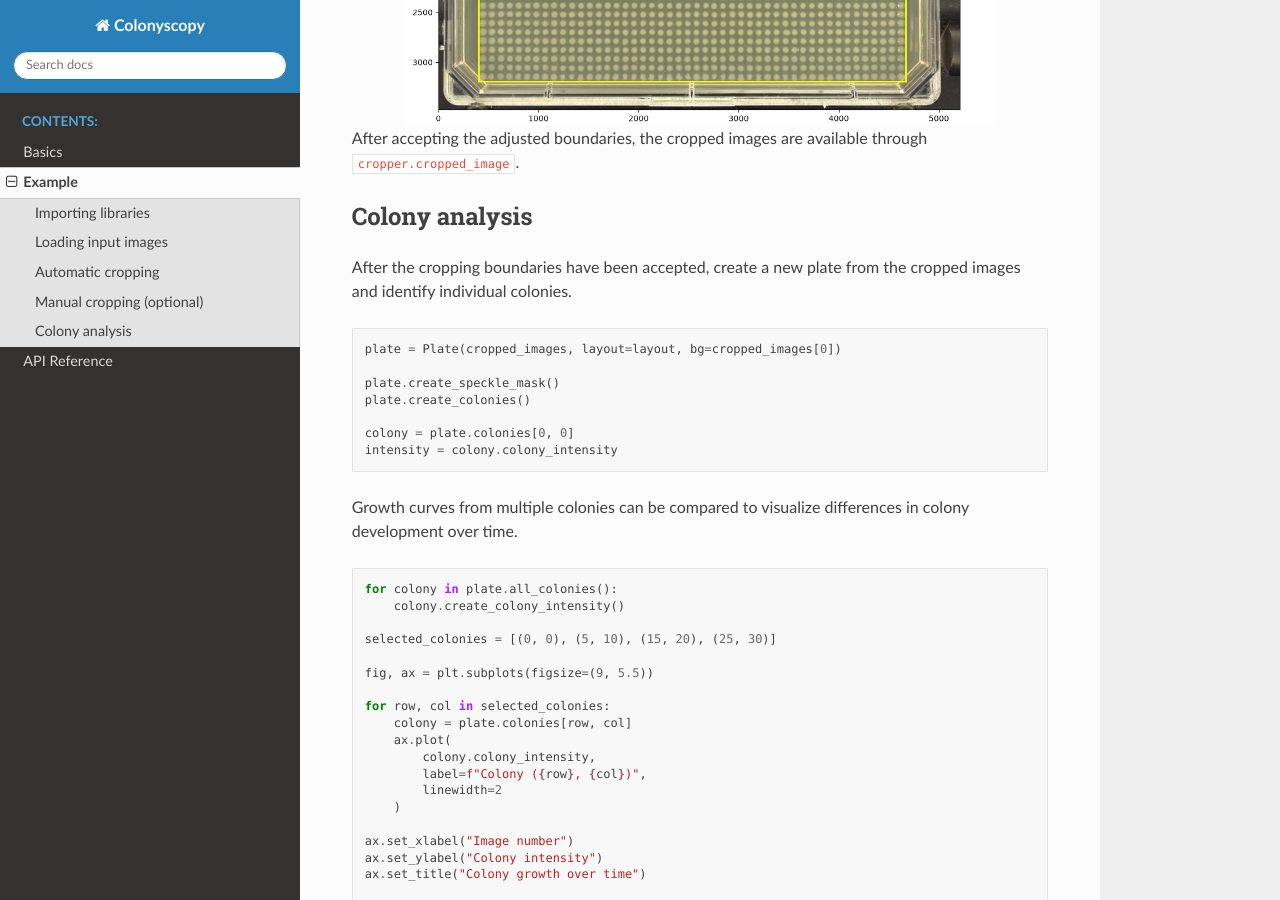
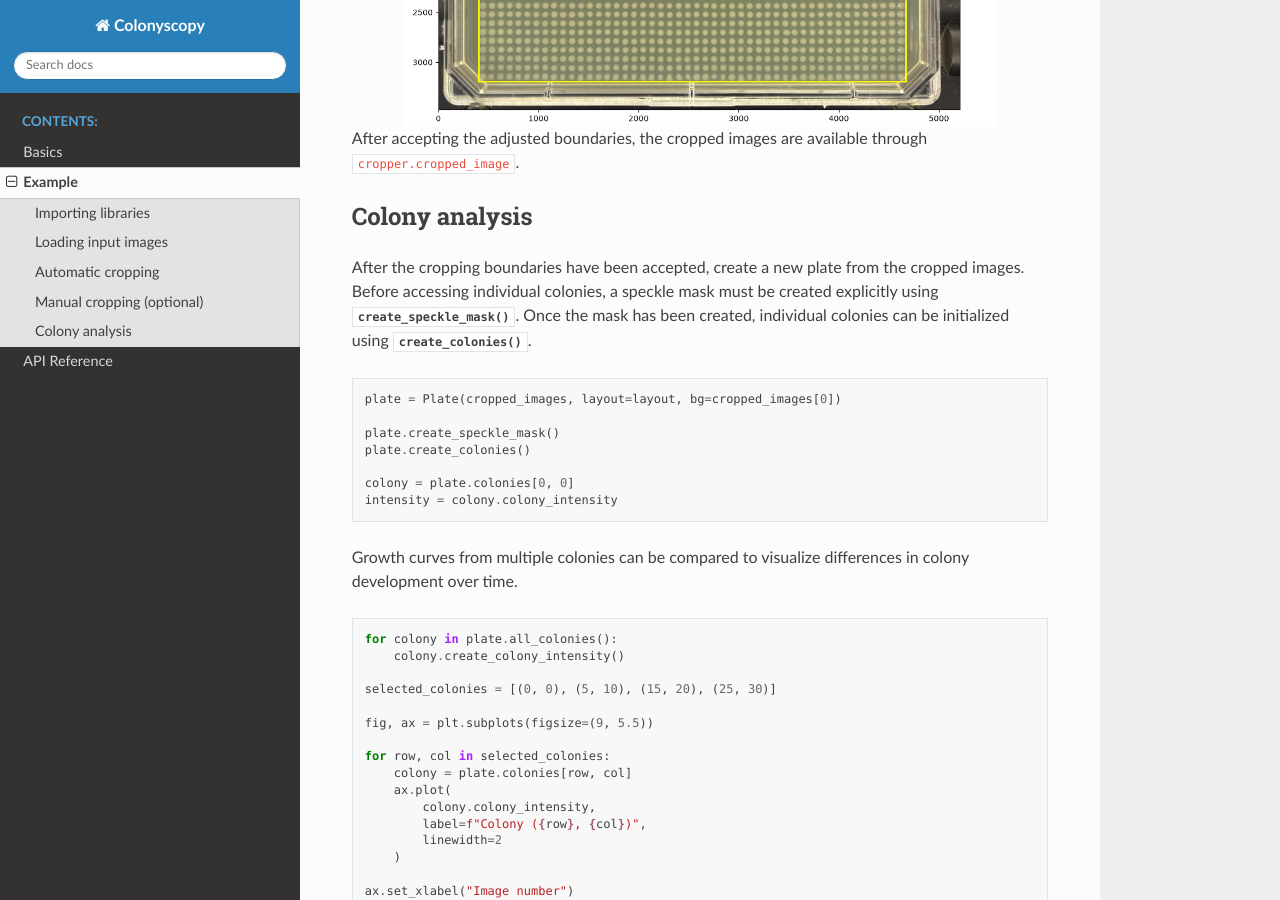
Before and after one commit to BPSB/Colonyscopy, a Sphinx documentation site: the page built from docs/source/example.rst, in a window 1280 px wide and 900 px high, scrolled down 2164 px. Built offline with Sphinx 7.4.7 and the Read the Docs theme 3.1.0, drawn with Linux system fonts in a browser that asks for light colours; some of the changed text lies outside the part shown.

Commit message:
Clarified workflow in documentation

```diff
--- a/docs/source/example.rst
+++ b/docs/source/example.rst
@@ -34,7 +34,7 @@ Provide the image paths in chronological order.
 Automatic cropping
 ------------------
 
-Specify the expected number of colony rows and columns and selects the first image as a reference background. Fourier analysis is used to detect the colony grid and determine the cropping boundaries.
+Specify the expected number of colony rows and columns, and use the first image as the reference background. Fourier analysis is used to detect the colony grid and determine the cropping boundaries.
 
 .. code-block:: python
 
@@ -77,7 +77,9 @@ After accepting the adjusted boundaries, the cropped images are available throug
 Colony analysis
 ---------------
 
-After the cropping boundaries have been accepted, create a new plate from the cropped images and identify individual colonies.
+After the cropping boundaries have been accepted, create a new plate from the cropped images.
+Before accessing individual colonies, a speckle mask must be created explicitly using :meth:`create_speckle_mask()`.
+Once the mask has been created, individual colonies can be initialized using :meth:`create_colonies()`.
 
 .. code-block:: python
 
```
